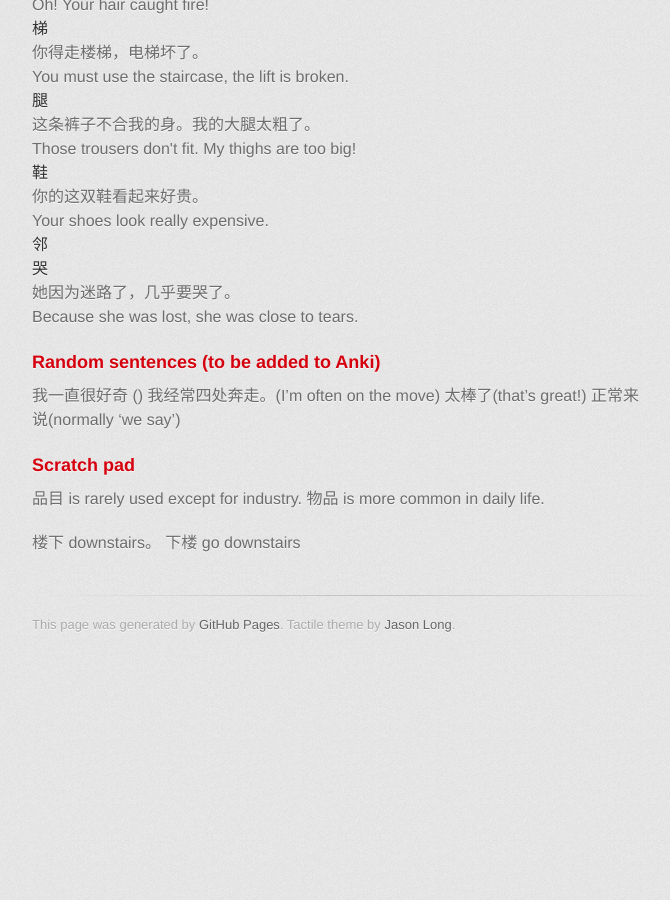
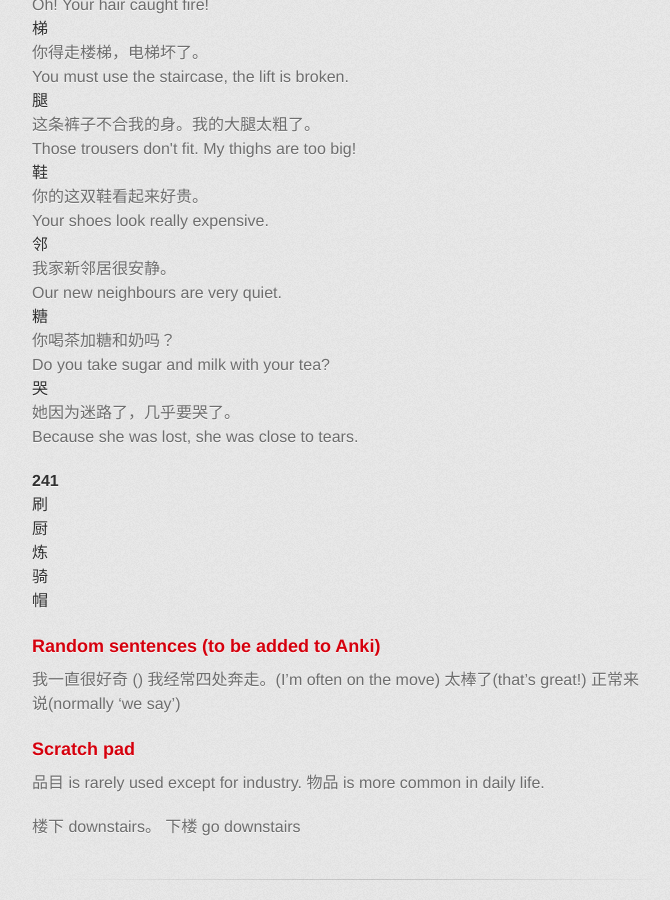
Before and after one commit to axiomiety/axiomiety.github.io, a Jekyll site: the page built from llog/mandarin.markdown, in a window 1280 px wide and 900 px high, scrolled down 17052 px. Shown: the whole window, without its empty margins (298-968 px from the left). Built offline with Jekyll 4.4.1, drawn with Linux system fonts in a browser that asks for light colours; nearby versions of some CDN libraries; some web fonts are replaced; before the commit the page ends 17716 px from its top, so only the background shows below that.

Commit message:
mandarin

```diff
--- a/llog/mandarin.markdown
+++ b/llog/mandarin.markdown
@@ -830,16 +830,50 @@ Character|Sentence|Translation
   <dd>你的这双鞋看起来好贵。</dd>
   <dd>Your shoes look really expensive.</dd>
   <dt>邻</dt>
+  <dd>我家新邻居很安静。</dd>
+  <dd>Our new neighbours are very quiet.</dd>
+  <dt>糖</dt>
+  <dd>你喝茶加糖和奶吗？</dd>
+  <dd>Do you take sugar and milk with your tea?</dd>
+  <dt>哭</dt>
+  <dd>她因为迷路了，几乎要哭了。</dd>
+  <dd>Because she was lost, she was close to tears.</dd>
+</dl>
+
+#### 241
+
+<dl>
+  <dt>刷</dt>
+  <dd></dd>
+  <dd></dd>
+  <dt>厨</dt>
+  <dd></dd>
+  <dd></dd>
+  <dt>炼</dt>
+  <dd></dd>
+  <dd></dd>
+  <dt>骑</dt>
+  <dd></dd>
+  <dd></dd>
+  <dt>帽</dt>
   <dd></dd>
   <dd></dd>
   <dt></dt>
   <dd></dd>
   <dd></dd>
-  <dt>哭</dt>
-  <dd>她因为迷路了，几乎要哭了。</dd>
-  <dd>Because she was lost, she was close to tears.</dd>
+  <dt></dt>
+  <dd></dd>
+  <dd></dd>
+  <dt></dt>
+  <dd></dd>
+  <dd></dd>
+  <dt></dt>
+  <dd></dd>
+  <dd></dd>
+  <dt></dt>
+  <dd></dd>
+  <dd></dd>
 </dl>
-
 <!--
 <dl>
   <dt></dt>
```
